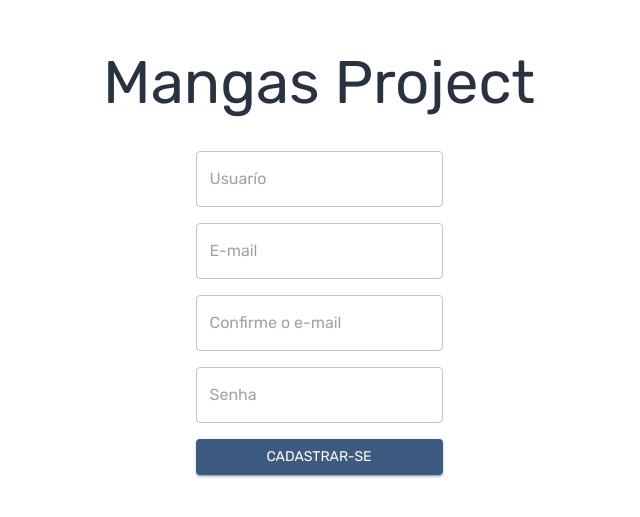
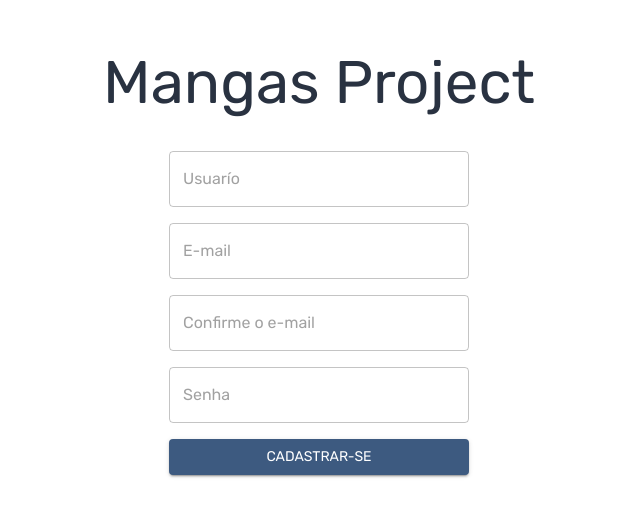
Before and after one commit to mattorresag/mangas-project, a React (Vite) app: page /signup in a window 1280 px wide. Shown: the part 139-656 px from the top of the page, without its empty margins (321-961 px from the left). Built offline with nearby package versions, Linux system fonts and the light colour scheme; no server answers; the database is empty.

Commit message:
refac: signup page layout

```diff
--- a/src/pages/Signup/Signup.tsx
+++ b/src/pages/Signup/Signup.tsx
@@ -12,21 +12,26 @@ import { doc, setDoc } from "firebase/firestore";
 import { StyledTypography } from "../../ui/Typography";
 import { Layout } from "../../ui/Layout";
 import { StyledButton } from "../../ui/Button";
+import { toast } from "react-toastify";
 
 type IFormValues = InferType<typeof schema>;
 
 const Signup = () => {
-  const navigate = useNavigate()
+  const navigate = useNavigate();
 
-  const { handleSubmit, control, formState: { errors } } = useForm<IFormValues>({
+  const {
+    handleSubmit,
+    control,
+    formState: { errors },
+  } = useForm<IFormValues>({
     resolver: yupResolver(schema),
     defaultValues: {
-      name: '',
-      password: '',
-      email: '',
-      confirmEmail: ''
-    }
-  })
+      name: "",
+      password: "",
+      email: "",
+      confirmEmail: "",
+    },
+  });
 
   const onSubmit: SubmitHandler<IFormValues> = async (data) => {
     await createUserWithEmailAndPassword(auth, data.email, data.password)
@@ -37,82 +42,97 @@ const Signup = () => {
           name: data.name,
           authProvider: "local",
           email: data.email,
-        })
-        navigate('/home');
+        });
+        navigate("/home");
       })
       .catch((error) => {
-        const errorCode = error.code;
         const errorMessage = error.message;
-        console.log(errorCode, errorMessage);
+        toast(errorMessage);
       });
-  }
+  };
 
   return (
     <Layout>
-      <Flex direction='column' align='center' css={{ gap: '32px' }}>
-        <StyledTypography variant='h2'>
-          Mangas Project
-        </StyledTypography>
-        <form onSubmit={handleSubmit(onSubmit)}>
-          <Flex direction='column' align='center' css={{ gap: '16px' }}>
-            <Flex>
+      <Flex direction="column" align="center" css={{ gap: "32px" }}>
+        <StyledTypography variant="h2">Mangas Project</StyledTypography>
+        <form onSubmit={handleSubmit(onSubmit)} style={{ width: "300px" }}>
+          <Flex
+            direction="column"
+            align="center"
+            css={{ gap: "16px", width: "100%" }}
+          >
+            <Flex css={{ width: "100%" }}>
               <Controller
                 control={control}
-                name='name'
+                name="name"
                 render={({ field }) => (
                   <TextField
                     type="text"
                     placeholder="Usuarío"
                     error={!!errors?.name?.message}
                     helperText={errors?.name?.message}
+                    style={{ width: "100%" }}
                     {...field}
                   />
-                )} />
+                )}
+              />
             </Flex>
-            <Flex>
+            <Flex css={{ width: "100%" }}>
               <Controller
                 control={control}
-                name='email'
+                name="email"
                 render={({ field }) => (
                   <TextField
                     type="text"
                     placeholder="E-mail"
                     error={!!errors?.email?.message}
                     helperText={errors?.email?.message}
+                    style={{ width: "100%" }}
                     {...field}
                   />
-                )} />
+                )}
+              />
             </Flex>
-            <Flex>
+            <Flex css={{ width: "100%" }}>
               <Controller
                 control={control}
-                name='confirmEmail'
+                name="confirmEmail"
                 render={({ field }) => (
                   <TextField
                     type="text"
                     placeholder="Confirme o e-mail"
                     error={!!errors?.confirmEmail?.message}
+                    style={{ width: "100%" }}
                     helperText={errors?.confirmEmail?.message}
                     {...field}
                   />
-                )} />
+                )}
+              />
             </Flex>
-            <Flex>
+            <Flex css={{ width: "100%" }}>
               <Controller
                 control={control}
-                name='password'
+                name="password"
                 render={({ field }) => (
                   <TextField
                     type="password"
                     placeholder="Senha"
                     error={!!errors?.password?.message}
+                    style={{ width: "100%" }}
                     helperText={errors?.password?.message}
                     {...field}
                   />
-                )} />
+                )}
+              />
             </Flex>
-            <Flex css={{ width: '100%' }}>
-              <StyledButton style={{ width: '100%' }} variant='contained' type='submit'>Cadastrar-se</StyledButton>
+            <Flex css={{ width: "100%" }}>
+              <StyledButton
+                style={{ width: "100%" }}
+                variant="contained"
+                type="submit"
+              >
+                Cadastrar-se
+              </StyledButton>
             </Flex>
           </Flex>
         </form>
--- a/src/pages/Signup/schema.ts
+++ b/src/pages/Signup/schema.ts
@@ -2,7 +2,9 @@ import { object, ref, string } from "yup";
 
 export const schema = object({
   name: string().required("É obrigatório inserir um nome de usuarío."),
-  password: string().required("Senha inválida."),
+  password: string()
+    .required("Senha inválida.")
+    .min(8, "A senha deve conter no mínimo 8 caracteres."),
   email: string()
     .email("E-mail inválido!")
     .required("É obrigatório inserir um e-mail."),
```
